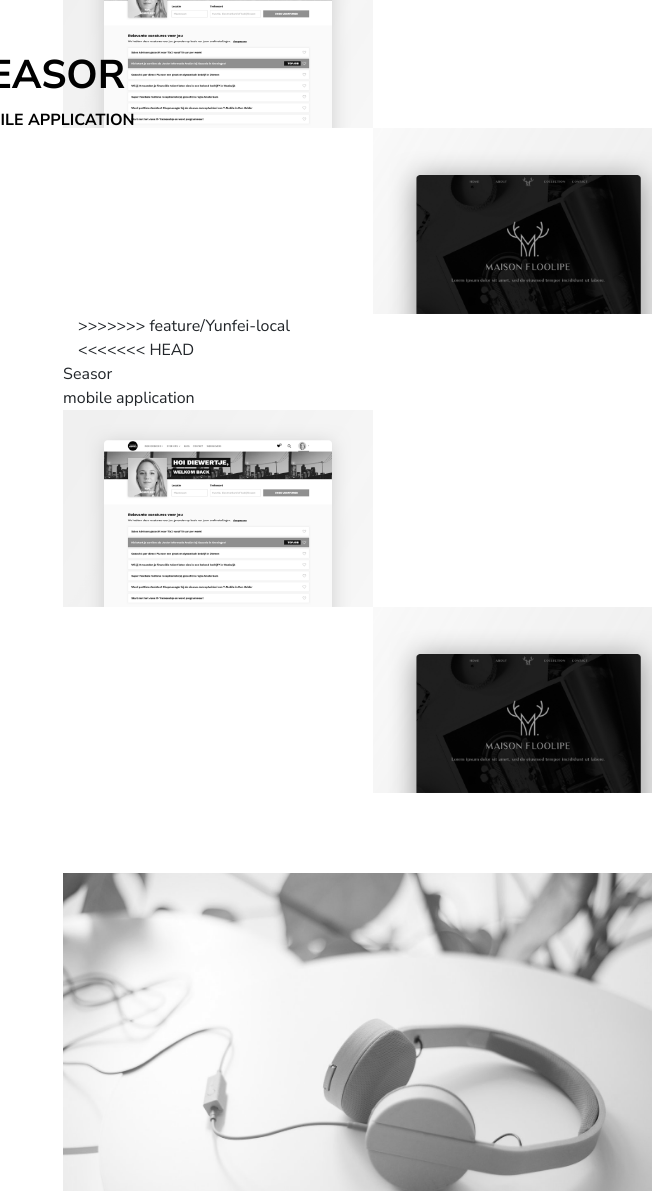
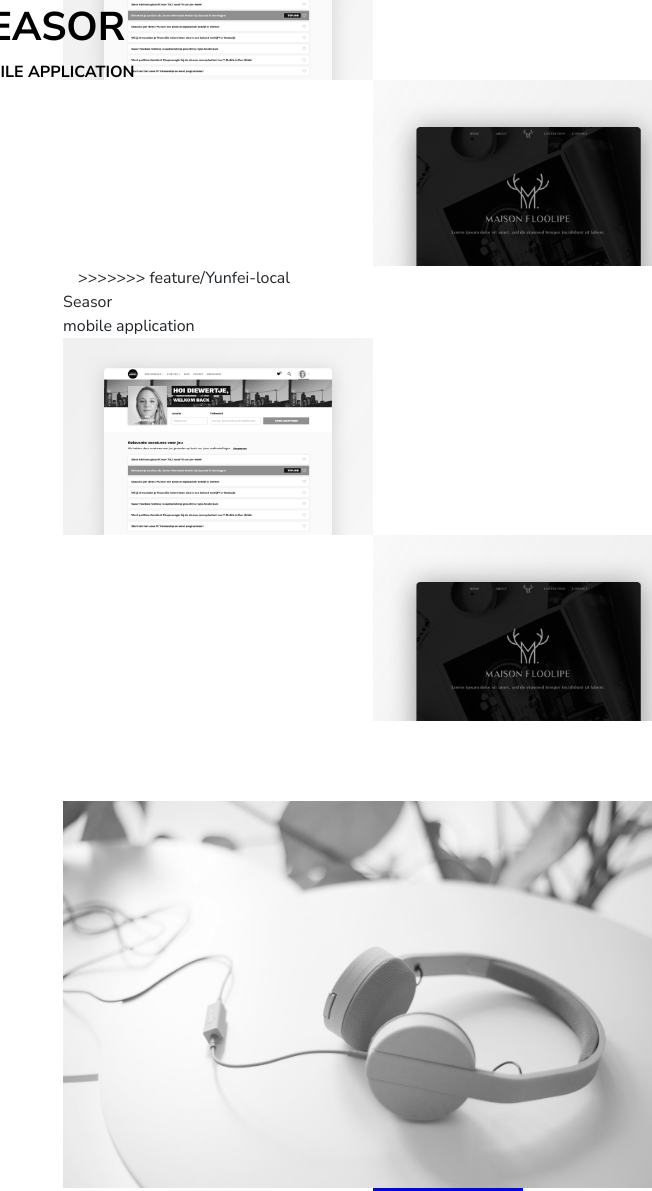
Before and after one commit to epictetushamash/nikka-somewhere-else, a website: page work.html in a window 1280 px wide. Shown: the part 1801-2992 px from the top of the page, without its empty margins (628-1280 px from the left). Drawn offline with nearby package versions, Linux system fonts and the light colour scheme.

Commit message:
Delete some merge error

```diff
--- a/work.html
+++ b/work.html
@@ -30,7 +30,7 @@
 		</header>
 
 		<div class="uxproject">
-<<<<<<< HEAD
+
 			<div class="row" >
 				<div class="col-sm-12 col-md-8 offset-md-4 px-0">
                     <div class="row">
@@ -47,7 +47,7 @@
                              </div>
                         </div>
                     </div>
-=======
+
 			<div class="row">
 				<div class="col-sm-12 col-md-8 offset-md-4 px-0">
 					<div class="row">
@@ -113,7 +113,7 @@
 
 			<div class="row">
 				<div class="col-sm-12 col-md-8 offset-md-4 px-0">
-<<<<<<< HEAD
+
                     <div class="row">
                         <div class="col-sm-12 col-md-6 px-0">
                             <div class="projectlink">
@@ -198,7 +198,7 @@
                             </div>
                         </div>
                     </div>
-=======
+
 					<div class="row">
 						<div class="col-sm-12 px-0">
 							<div class="printplus">
@@ -247,7 +247,7 @@
 							</div>
 						</div>
 					</div>
->>>>>>> feature/Yunfei-local
+
 				</div>
 			</div>
 		</div>
```
